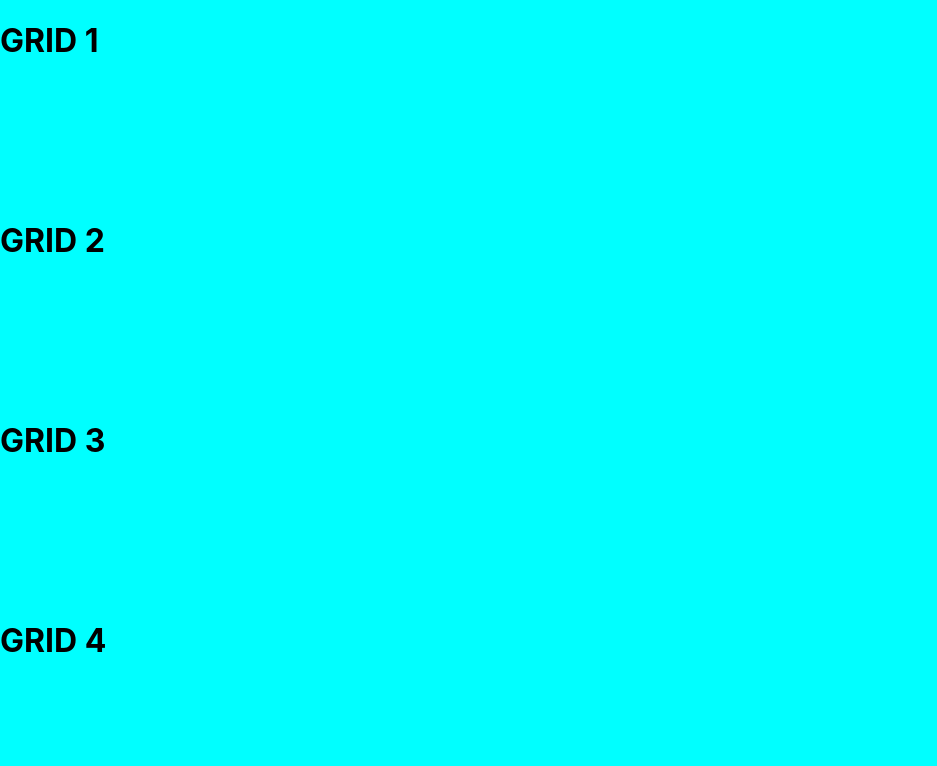
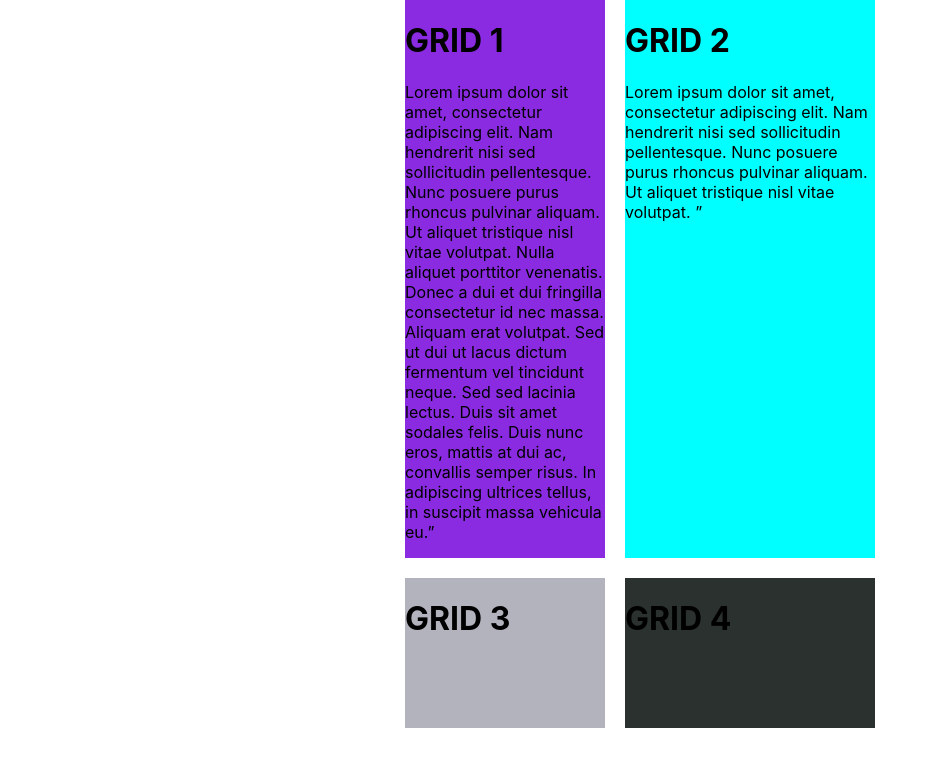
Before and after one commit to adamekissa/myshop, a React app: page / in a window 1280 px wide. Shown: the whole page, without its empty margins (0-937 px from the left). Built offline with nearby package versions, Linux system fonts and the light colour scheme.

Commit message:
grid layout done

```diff
--- a/src/Pages/Home/Home.css
+++ b/src/Pages/Home/Home.css
@@ -1,5 +1,30 @@
 .grid-container{
+    display: grid ;
+    grid-template-columns: 200px 250px;
+    grid-auto-rows: minmax(150px, auto);
+    grid-gap: 20px;
+    justify-content: center;
+    align-content: center;
+}
+
+.grid1 {
+    background-color: blueviolet;
+    /* grid-column-start: 1;
+    grid-column-end: 3; */
+}
+
+.grid2 {
     background-color: aqua;
-    display: grid ;
-    grid-template-rows: repeat(4, 200px);
+    /* grid-row-start: 2;
+    grid-row-end: 4; */
 }
+
+.grid3 {
+    background-color: rgb(179, 179, 190);
+    /* grid-row-start: 2;
+    grid-row-end: 4; */
+}
+
+.grid4 {
+    background-color: rgb(43, 49, 47);
+}
--- a/src/Pages/Home/index.js
+++ b/src/Pages/Home/index.js
@@ -4,8 +4,27 @@ import "./Home.css";
 function Home(){
     return(
         <div className="grid-container">
-            <div className="grid1"><h1>GRID 1</h1> </div>
-            <div className="grid2"><h1>GRID 2</h1> </div>
+            <div className="grid1">
+                <h1>GRID 1</h1>
+                <p>Lorem ipsum dolor sit amet, consectetur adipiscing elit.
+                    Nam hendrerit nisi sed sollicitudin pellentesque. Nunc
+                    posuere purus rhoncus pulvinar aliquam. Ut aliquet tristique
+                    nisl vitae volutpat. Nulla aliquet porttitor venenatis. Donec
+                    a dui et dui fringilla consectetur id nec massa. Aliquam erat
+                    volutpat. Sed ut dui ut lacus dictum fermentum vel tincidunt neque.
+                    Sed sed lacinia lectus. Duis sit amet sodales felis. Duis nunc eros,
+                    mattis at dui ac, convallis semper risus. In adipiscing ultrices
+                    tellus, in suscipit massa vehicula eu.”
+                </p>
+            </div>
+            <div className="grid2">
+                <h1>GRID 2</h1>
+                <p>Lorem ipsum dolor sit amet, consectetur adipiscing elit.
+                    Nam hendrerit nisi sed sollicitudin pellentesque. Nunc
+                    posuere purus rhoncus pulvinar aliquam. Ut aliquet tristique
+                    nisl vitae volutpat. ”
+                </p>
+            </div>
             <div className="grid3"><h1>GRID 3</h1> </div>
             <div className="grid4"><h1>GRID 4</h1> </div>
         </div>
```
